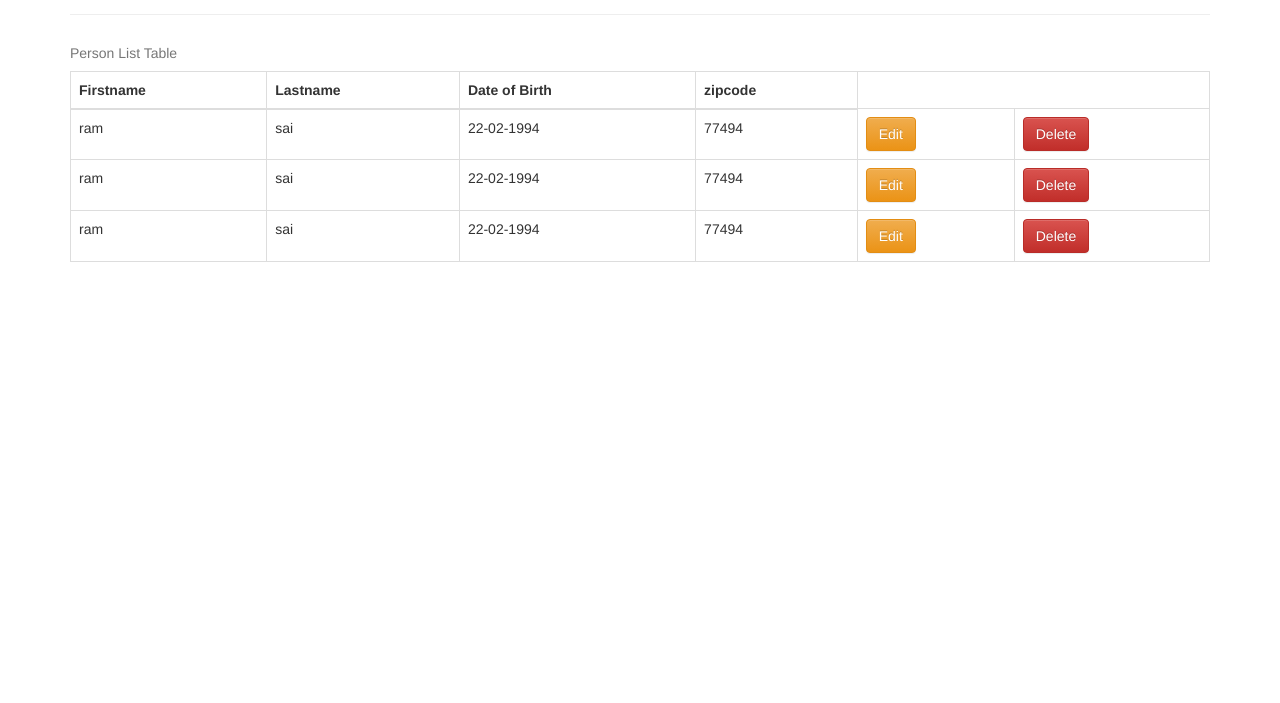
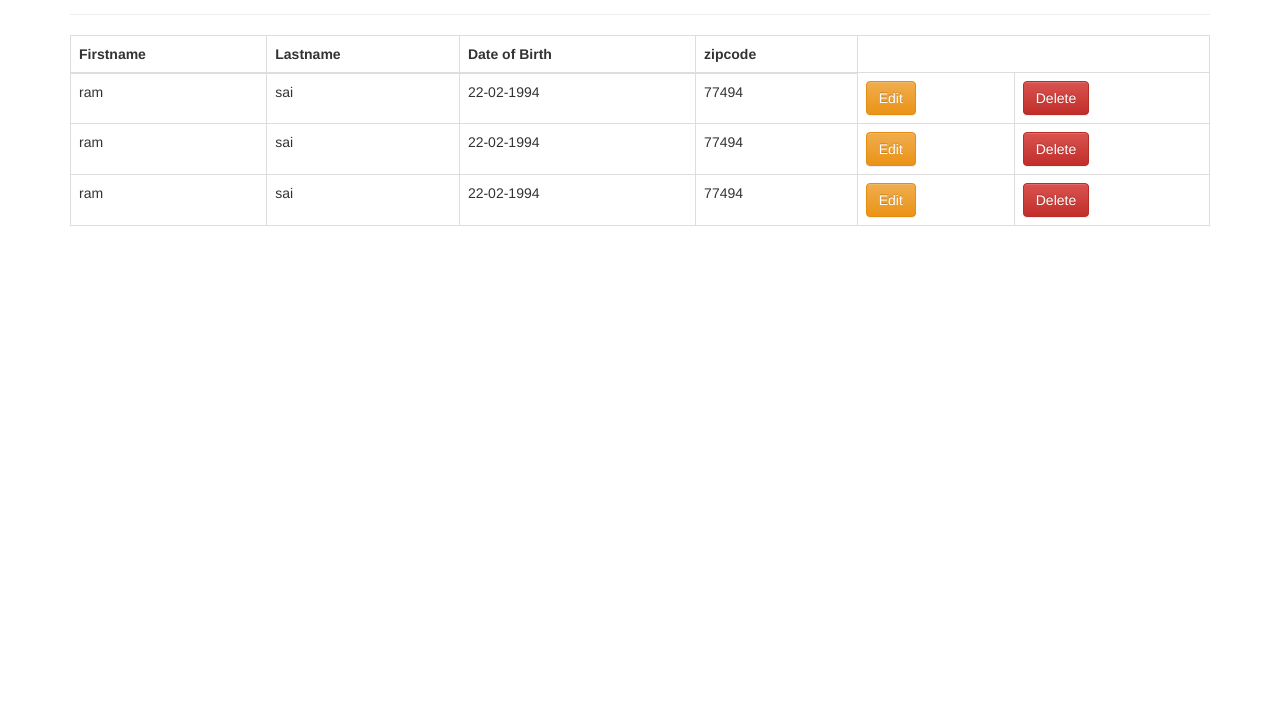
Before and after one commit to janapanaramsai/CrudJs, a plain HTML site: page index.html in a window 1280 px wide. Shown: the part 97-800 px from the top of the page. Drawn offline with nearby package versions, Linux system fonts and the light colour scheme.

Commit message:
Update index.html

```diff
--- a/index.html
+++ b/index.html
@@ -47,7 +47,6 @@
       </div>
 
       <table class = "table table-bordered">
-       <caption>Person List Table</caption>
 
        <thead>
           <tr>
```
